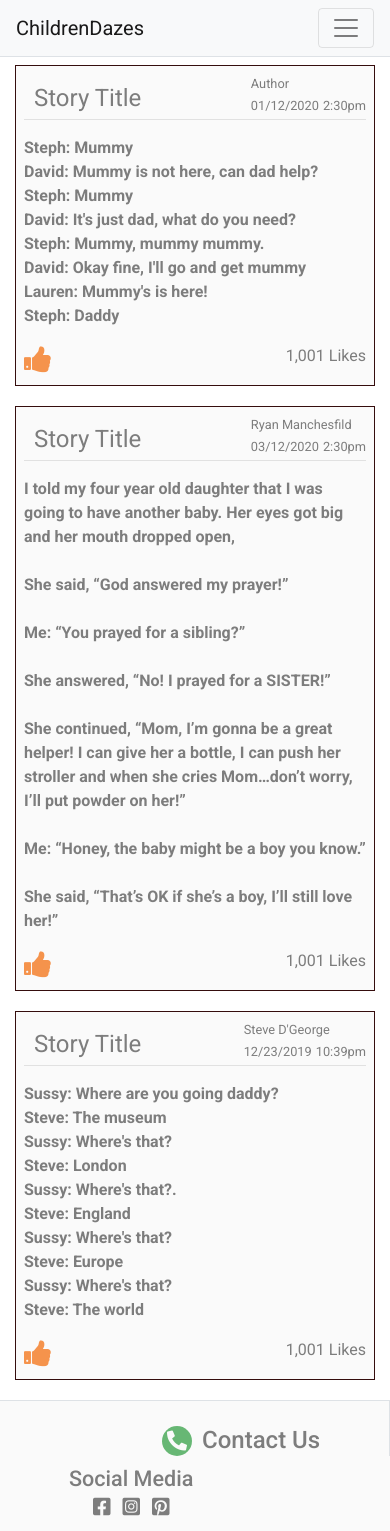
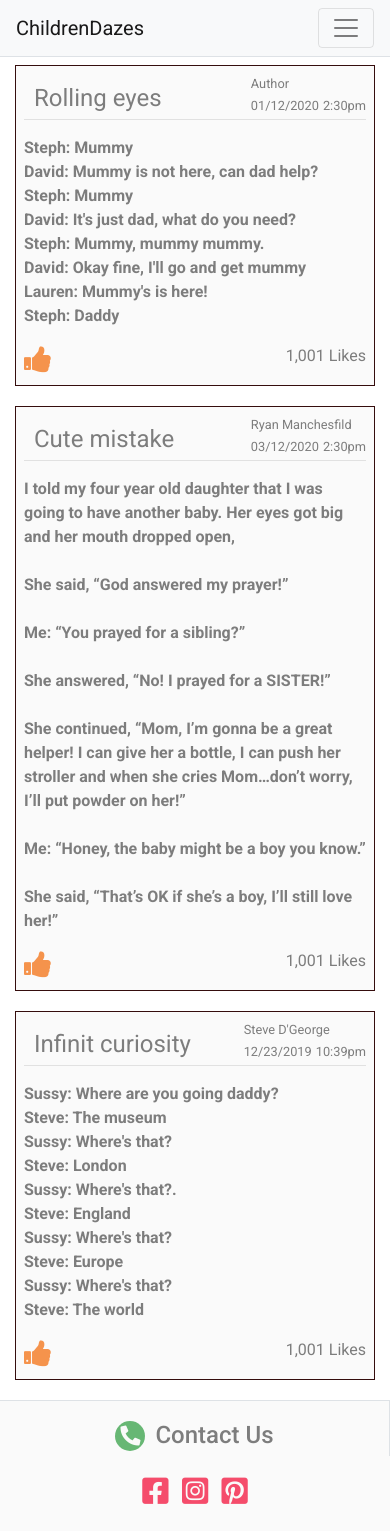
Before and after one commit to Code-Institute-Submissions/ms1gf, a plain HTML site: page index.html in a window 390 px wide. Drawn offline with nearby package versions, Linux system fonts and the light colour scheme.

Commit message:
mobile index.html page is done. Next, manu nav mobile, readm and mock ups. then additional fixes such as shadow, colors and fonts

```diff
--- a/assets/css/style.css
+++ b/assets/css/style.css
@@ -107,6 +107,23 @@ footer {
   transform: scale(1.2);
 }
 
+@media only screen and (max-width: 370px) {
+
+.tiles-all h4 {
+    font-weight: 400;
+  position: relative;
+  bottom: 0;
+  display: block;
+  margin: auto 10px;
+}
+
+.c-storydetails {
+    float: none;
+    display: block;
+      margin: 10px 10px 0;
+
+}
+}
 /*-------------------------------------------- Footer*/
 
 #c-footer-contactus {
@@ -139,7 +156,7 @@ footer a:hover {
 #c-social-div {
   display: inline-block;
   text-align: right;
-  font-size: 1.35 em;
+  font-size: 1.35em;
   margin: 10px 0;
   margin-left: 15%;
 }
@@ -175,6 +192,35 @@ footer .c-social-fonts:hover {
 
 footer .social-icons {
   text-align: center;
+}
+
+
+@media only screen and (max-width: 520px) {
+
+#c-footer-contactus {
+    text-align: center;
+    font-size: 24px;
+    margin-top: 20px;
+    margin-bottom: 5px;
+    margin-right: 0;
+    margin-left: 0;
+}
+
+#c-social-div {
+    display: block;
+    text-align: center;
+    font-size: 1.35em;
+    margin: 20px 0;
+    margin-left: 0;
+}
+
+.c-social-fonts {
+    font-size: 30px;
+    margin-top: 5px;
+    line-height: 20px;
+    color: #f3113bbf;
+
+}
 }
 
 /*-------------------------------------------- About page*/
@@ -242,7 +288,9 @@ modal-body label .c-label {
     background-color: rgba(241, 47, 47, 0.5);
     width: 350px;
     height: 350px;
-
+position: absolute;
+    left: 15%;
+    top: 21%;
 
 }
 
--- a/index.html
+++ b/index.html
@@ -52,37 +52,6 @@
 		</nav>
 	</header>
 	<section class="bg-section-body">
-		<!-- the ads portion absolute can be found on the love running website in repl.it. video name "hero image cover text" -->
-		<!-- <div class="container">
-      <p>Tiles here</p> -->
-		<!-- See custom content https://getbootstrap.com/docs/4.4/components/list-group/ -->
-		<!-- <div class="list-group">
-  <a href="#" class="list-group-item list-group-item-action">
-    <div class="d-flex w-100 justify-content-between">
-      <h5 class="mb-1">List group item heading</h5>
-      <small>3 days ago</small>
-    </div>
-    <p class="mb-1">Donec id elit non mi porta gravida at eget metus. Maecenas sed diam eget risus varius blandit.</p>
-    <small>Donec id elit non mi porta.</small>
-  </a>
-  <a href="#" class="list-group-item list-group-item-action">
-    <div class="d-flex w-100 justify-content-between">
-      <h5 class="mb-1">List group item heading</h5>
-      <small class="text-muted">3 days ago</small>
-    </div>
-    <p class="mb-1">Donec id elit non mi porta gravida at eget metus. Maecenas sed diam eget risus varius blandit.</p>
-    <small class="text-muted">Donec id elit non mi porta.</small>
-  </a>
-  <a href="#" class="list-group-item list-group-item-action">
-    <div class="d-flex w-100 justify-content-between">
-      <h5 class="mb-1">List group item heading</h5>
-      <small class="text-muted">3 days ago</small>
-    </div>
-    <p class="mb-1">Donec id elit non mi porta gravida at eget metus. Maecenas sed diam eget risus varius blandit.</p>
-    <small class="text-muted">Donec id elit non mi porta.</small>
-  </a>
-</div>
-</div> -->
 		<!-- tiles stories come from https://father-hood.co.uk/2018/07/25/11-hilarious-baby-conversations-immortalised-as-text-messages/
 and https://father-hood.co.uk/2018/07/25/11-hilarious-baby-conversations-immortalised-as-text-messages/   -->
 		<div class="tiles-all mt-2">
@@ -91,7 +60,7 @@ and https://father-hood.co.uk/2018/07/25/11-hilarious-baby-conversations-immorta
 					<div class="col-12 col-md-10 col-lg-7">
 						<div class="tiles">
 							<div class="c-story-header">
-								<h4>Story Title</h4>
+								<h4>Rolling eyes</h4>
 								<div class="c-storydetails">
 									<small class="t-author">Author</small>
 									<small class="t-date">01/12/2020</small>
@@ -118,11 +87,11 @@ and https://father-hood.co.uk/2018/07/25/11-hilarious-baby-conversations-immorta
 						</div>
 					</div>
 				</div>
-				<div class="row">
-					<div class="col-12">
+				<div class="row justify-content-center">
+					<div class="col-12 col-md-10 col-lg-7">
 						<div class="tiles">
 							<div class="c-story-header">
-								<h4>Story Title</h4>
+								<h4>Cute mistake</h4>
 								<div class="c-storydetails">
 									<small class="t-author">Ryan Manchesfild</small>
 									<small class="t-date">03/12/2020</small>
@@ -156,11 +125,11 @@ and https://father-hood.co.uk/2018/07/25/11-hilarious-baby-conversations-immorta
 						</div>
 					</div>
 				</div>
-				<div class="row">
-					<div class="col-12 col-md-8">
+				<div class="row justify-content-center">
+					<div class="col-12 col-md-10 col-lg-7">
 						<div class="tiles">
 							<div class="c-story-header">
-								<h4>Story Title</h4>
+								<h4>Infinit curiosity</h4>
 								<div class="c-storydetails">
 									<small class="t-author">Steve D'George</small>
 									<small class="t-date">12/23/2019</small>
@@ -189,7 +158,7 @@ and https://father-hood.co.uk/2018/07/25/11-hilarious-baby-conversations-immorta
 			</div>
 		</div>
 	</section>
-	<footer class="border-top">
+	<footer class="border-top ">
 		<div class="container-fluid">
 			<div class="row">
 				<div class="col-sm-6 border-right">
@@ -204,7 +173,7 @@ and https://father-hood.co.uk/2018/07/25/11-hilarious-baby-conversations-immorta
 				</div>
 				<div class="col-sm-6">
 					<div id="c-social-div">
-						<h3>Social Media</h3>
+						<h3 class="d-none d-sm-block">Social Media</h3>
 						<ul class="list-inline social-icons">
 							<li class="list-inline-item">
 								<a href="https://www.facebook.com/" target="_blank">
@@ -213,15 +182,17 @@ and https://father-hood.co.uk/2018/07/25/11-hilarious-baby-conversations-immorta
 							<li class="list-inline-item">
 								<a href="https://www.instagram.com/" target="_blank">
 									<i
-                      class="fab fa-instagram-square c-social-fonts"
-                      aria-hidden="true"
-                    ></i></a><span class="sr-only">Youtube</span>
+                                    class="fab fa-instagram-square c-social-fonts"
+                                    aria-hidden="true"
+                                    ></i>
+                                </a><span class="sr-only">Youtube</span>
 							</li>
 							<li class="list-inline-item">
 								<a href="https://www.pinterest.com/" target="_blank"><i
-                      class="fab fa-pinterest-square c-social-fonts"
-                      aria-hidden="true"
-                    ></i></a><span class="sr-only">Youtube</span>
+                                    class="fab fa-pinterest-square c-social-fonts"
+                                    aria-hidden="true"
+                                    ></i>
+                                </a><span class="sr-only">Youtube</span>
 							</li>
 						</ul>
 					</div>
```
Also changed, not shown: 1 other file.
